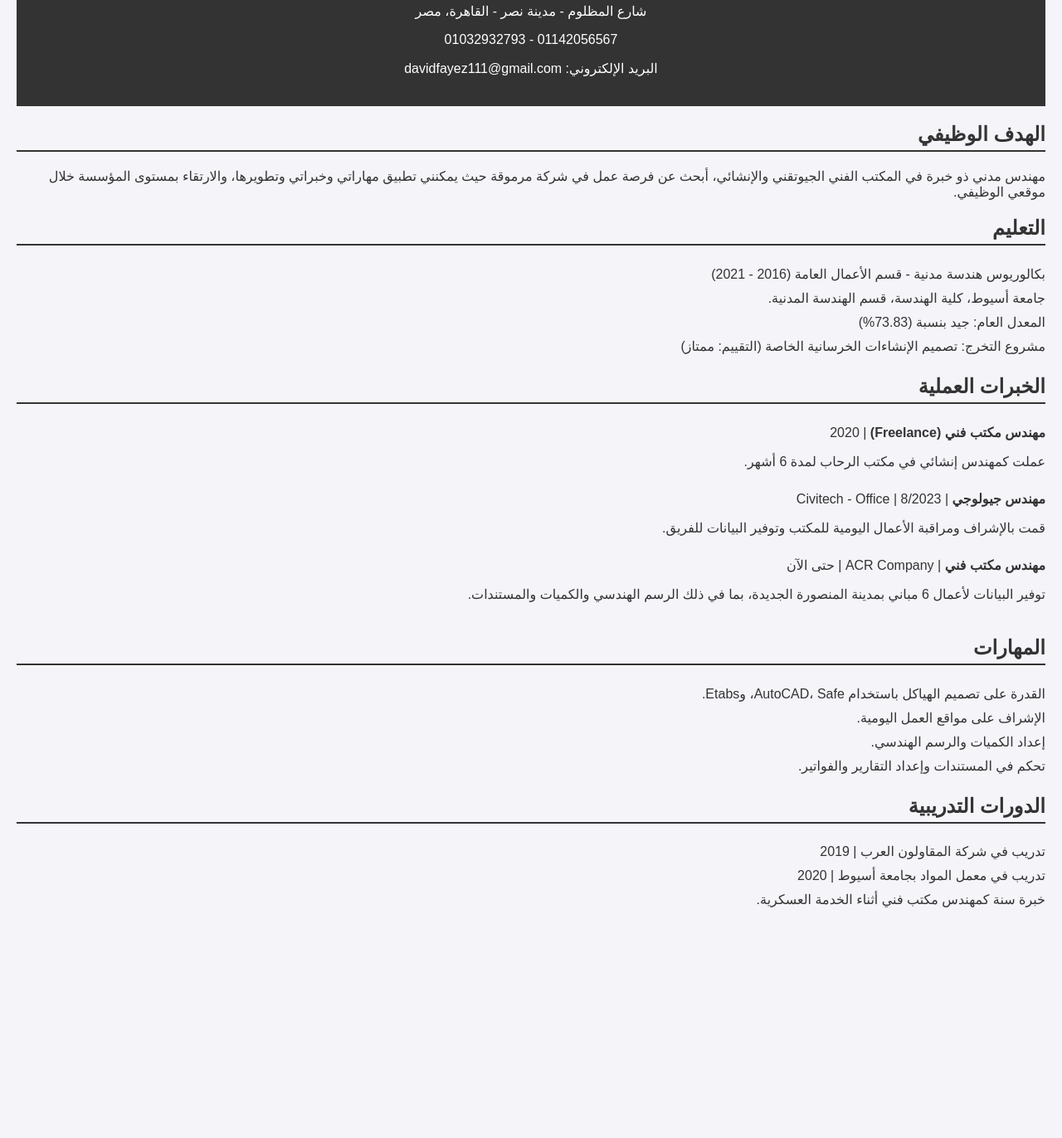
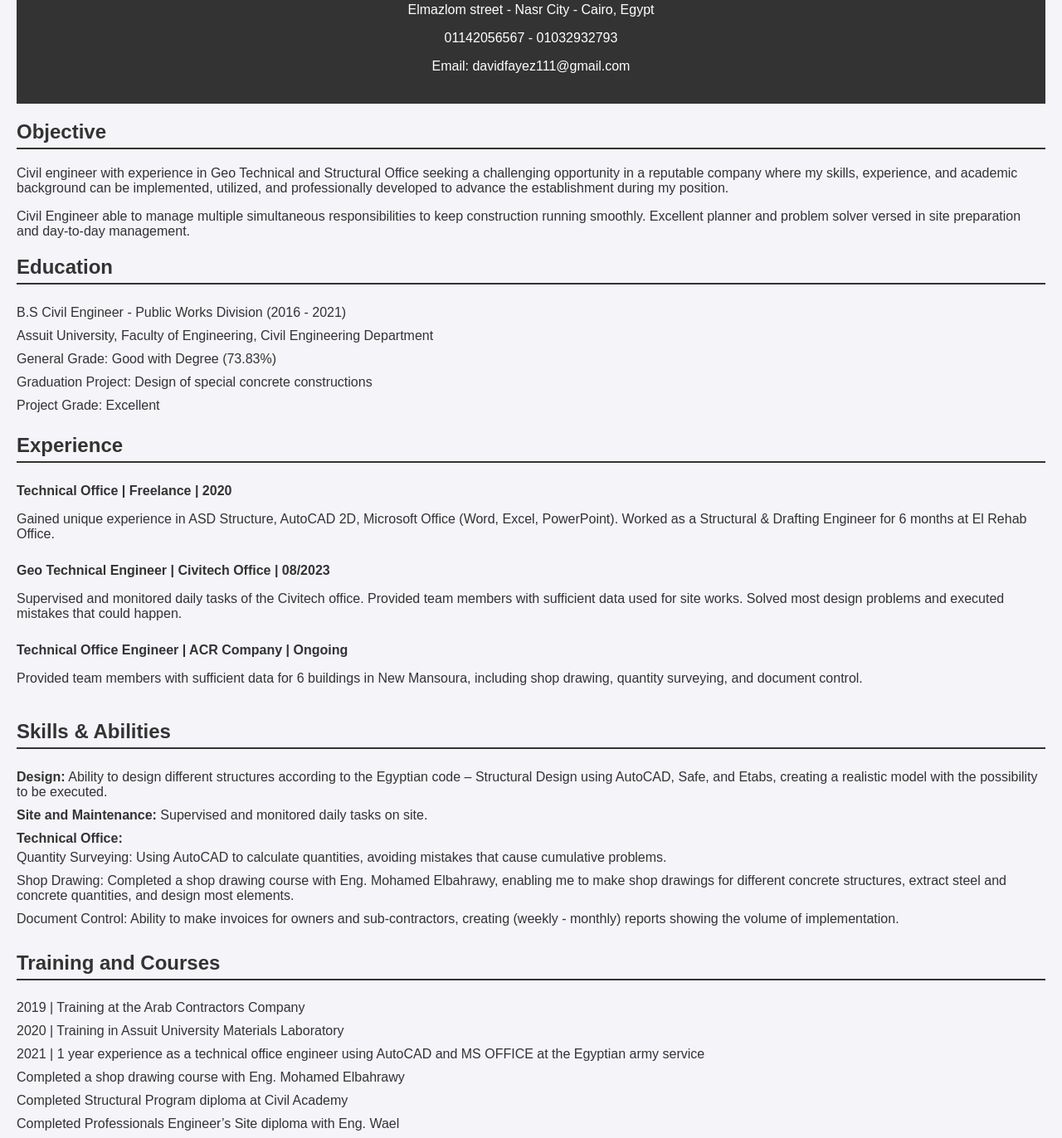
Before and after one commit to civildavid/DavidFayez, a plain HTML site: page index.html in a window 1280 px wide. Shown: the part 117-1489 px from the top of the page at 83% size. Before the commit the page ends 1236 px from the top, so only its background shows below. Drawn offline with Linux system fonts and the light colour scheme.

Commit message:
Add files via upload

```diff
--- a/index.html
+++ b/index.html
@@ -1,13 +1,12 @@
 <!DOCTYPE html>
-<html lang="ar">
+<html lang="en">
 <head>
     <meta charset="UTF-8">
     <meta name="viewport" content="width=device-width, initial-scale=1.0">
-    <title>السيرة الذاتية - ديفيد فايز</title>
+    <title>David Fayez Metry - CV</title>
     <style>
         body {
             font-family: Arial, sans-serif;
-            direction: rtl;
             margin: 20px;
             background-color: #f4f4f9;
             color: #333;
@@ -43,60 +42,70 @@
 <body>
 
 <header>
-    <h1>ديفيد فايز متري</h1>
+    <h1>David Fayez Metry</h1>
     <div class="contact-info">
-        <p>شارع المظلوم - مدينة نصر - القاهرة، مصر</p>
+        <p>Elmazlom street - Nasr City - Cairo, Egypt</p>
         <p>01142056567 - 01032932793</p>
-        <p>البريد الإلكتروني: davidfayez111@gmail.com</p>
+        <p>Email: davidfayez111@gmail.com</p>
     </div>
 </header>
 
 <section>
-    <h2>الهدف الوظيفي</h2>
-    <p>مهندس مدني ذو خبرة في المكتب الفني الجيوتقني والإنشائي، أبحث عن فرصة عمل في شركة مرموقة حيث يمكنني تطبيق مهاراتي وخبراتي وتطويرها، والارتقاء بمستوى المؤسسة خلال موقعي الوظيفي.</p>
+    <h2>Objective</h2>
+    <p>Civil engineer with experience in Geo Technical and Structural Office seeking a challenging opportunity in a reputable company where my skills, experience, and academic background can be implemented, utilized, and professionally developed to advance the establishment during my position.</p>
+    <p>Civil Engineer able to manage multiple simultaneous responsibilities to keep construction running smoothly. Excellent planner and problem solver versed in site preparation and day-to-day management.</p>
 </section>
 
 <section>
-    <h2>التعليم</h2>
+    <h2>Education</h2>
     <ul>
-        <li>بكالوريوس هندسة مدنية - قسم الأعمال العامة (2016 - 2021)</li>
-        <li>جامعة أسيوط، كلية الهندسة، قسم الهندسة المدنية.</li>
-        <li>المعدل العام: جيد بنسبة (73.83%)</li>
-        <li>مشروع التخرج: تصميم الإنشاءات الخرسانية الخاصة (التقييم: ممتاز)</li>
+        <li>B.S Civil Engineer - Public Works Division (2016 - 2021)</li>
+        <li>Assuit University, Faculty of Engineering, Civil Engineering Department</li>
+        <li>General Grade: Good with Degree (73.83%)</li>
+        <li>Graduation Project: Design of special concrete constructions</li>
+        <li>Project Grade: Excellent</li>
     </ul>
 </section>
 
 <section>
-    <h2>الخبرات العملية</h2>
+    <h2>Experience</h2>
     <ul>
-        <li><strong>مهندس مكتب فني (Freelance)</strong> | 2020
-            <p>عملت كمهندس إنشائي في مكتب الرحاب لمدة 6 أشهر.</p>
+        <li><strong>Technical Office | Freelance | 2020</strong>
+            <p>Gained unique experience in ASD Structure, AutoCAD 2D, Microsoft Office (Word, Excel, PowerPoint). Worked as a Structural & Drafting Engineer for 6 months at El Rehab Office.</p>
         </li>
-        <li><strong>مهندس جيولوجي</strong> | Civitech - Office | 8/2023
-            <p>قمت بالإشراف ومراقبة الأعمال اليومية للمكتب وتوفير البيانات للفريق.</p>
+        <li><strong>Geo Technical Engineer | Civitech Office | 08/2023</strong>
+            <p>Supervised and monitored daily tasks of the Civitech office. Provided team members with sufficient data used for site works. Solved most design problems and executed mistakes that could happen.</p>
         </li>
-        <li><strong>مهندس مكتب فني</strong> | ACR Company | حتى الآن
-            <p>توفير البيانات لأعمال 6 مباني بمدينة المنصورة الجديدة، بما في ذلك الرسم الهندسي والكميات والمستندات.</p>
+        <li><strong>Technical Office Engineer | ACR Company | Ongoing</strong>
+            <p>Provided team members with sufficient data for 6 buildings in New Mansoura, including shop drawing, quantity surveying, and document control.</p>
         </li>
     </ul>
 </section>
 
 <section>
-    <h2>المهارات</h2>
+    <h2>Skills & Abilities</h2>
     <ul>
-        <li>القدرة على تصميم الهياكل باستخدام AutoCAD، Safe، وEtabs.</li>
-        <li>الإشراف على مواقع العمل اليومية.</li>
-        <li>إعداد الكميات والرسم الهندسي.</li>
-        <li>تحكم في المستندات وإعداد التقارير والفواتير.</li>
+        <li><strong>Design:</strong> Ability to design different structures according to the Egyptian code – Structural Design using AutoCAD, Safe, and Etabs, creating a realistic model with the possibility to be executed.</li>
+        <li><strong>Site and Maintenance:</strong> Supervised and monitored daily tasks on site.</li>
+        <li><strong>Technical Office:</strong>
+            <ul>
+                <li>Quantity Surveying: Using AutoCAD to calculate quantities, avoiding mistakes that cause cumulative problems.</li>
+                <li>Shop Drawing: Completed a shop drawing course with Eng. Mohamed Elbahrawy, enabling me to make shop drawings for different concrete structures, extract steel and concrete quantities, and design most elements.</li>
+                <li>Document Control: Ability to make invoices for owners and sub-contractors, creating (weekly - monthly) reports showing the volume of implementation.</li>
+            </ul>
+        </li>
     </ul>
 </section>
 
 <section>
-    <h2>الدورات التدريبية</h2>
+    <h2>Training and Courses</h2>
     <ul>
-        <li>تدريب في شركة المقاولون العرب | 2019</li>
-        <li>تدريب في معمل المواد بجامعة أسيوط | 2020</li>
-        <li>خبرة سنة كمهندس مكتب فني أثناء الخدمة العسكرية.</li>
+        <li>2019 | Training at the Arab Contractors Company</li>
+        <li>2020 | Training in Assuit University Materials Laboratory</li>
+        <li>2021 | 1 year experience as a technical office engineer using AutoCAD and MS OFFICE at the Egyptian army service</li>
+        <li>Completed a shop drawing course with Eng. Mohamed Elbahrawy</li>
+        <li>Completed Structural Program diploma at Civil Academy</li>
+        <li>Completed Professionals Engineer’s Site diploma with Eng. Wael</li>
     </ul>
 </section>
 
```
